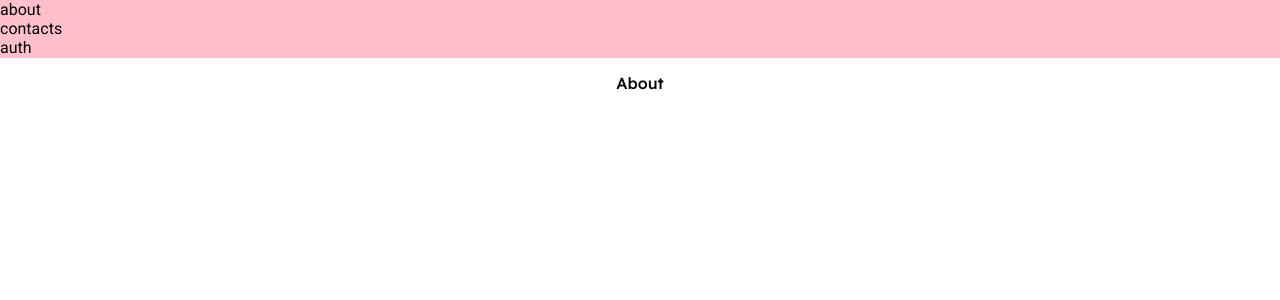
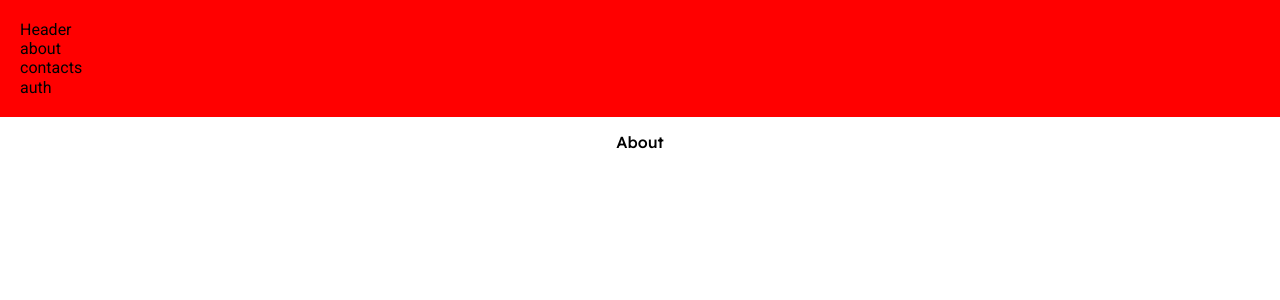
Before and after one commit to MaryAnzh/final-task, a Next.js app: page / in a window 1280 px wide. Shown: the top 300 px of the page. Built offline with nearby package versions, Linux system fonts and the light colour scheme.

Commit message:
feat: add styled-components

```diff
--- a/package.json
+++ b/package.json
@@ -23,6 +23,10 @@
   },
   "devDependencies": {
     "@styled-jsx/plugin-sass": "^4.0.2",
+    "@types/styled-components": "^5.1.26",
     "sass": "^1.57.1"
+  },
+  "resolutions": {
+    "styled-components": "^5"
   }
 }
--- a/src/components/common/header/header.tsx
+++ b/src/components/common/header/header.tsx
@@ -8,10 +8,8 @@ export default function Header(props: HeaderProps) {
     const navList = ['about', 'contacts', 'auth'];
     return (
         <HeaderStyled>
-            <header>
-                <Nav navList={navList} />
-            </header>
+            Header
+            <Nav navList={navList} />
         </HeaderStyled>
-
     );
 }
--- a/src/components/common/header/styled.ts
+++ b/src/components/common/header/styled.ts
@@ -1,5 +1,7 @@
-import styled from 'styled-components';
+import styled from 'styled-components'
 
 export const HeaderStyled = styled.header`
-  background: pink;
-  `;
+  padding: 20px;
+  color: ${props => props.theme.color};
+  background: red;
+`;
--- a/src/pages/index.tsx
+++ b/src/pages/index.tsx
@@ -1,7 +1,6 @@
 import Head from 'next/head'
 import Image from 'next/image'
 import { Inter } from '@next/font/google'
-
 
 const inter = Inter({ subsets: ['latin'] })
 
```
Also changed, not shown: 1 other file (tests, documents, lock files or other folders).
